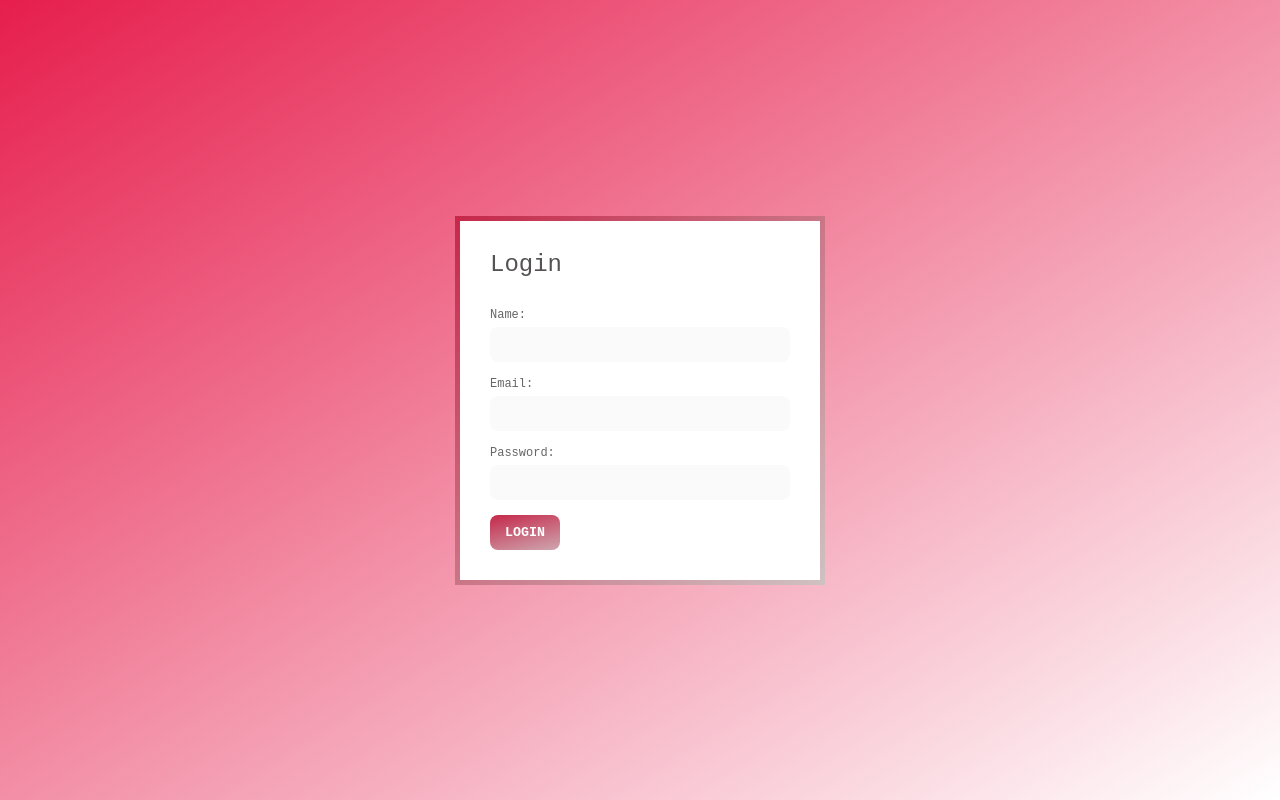
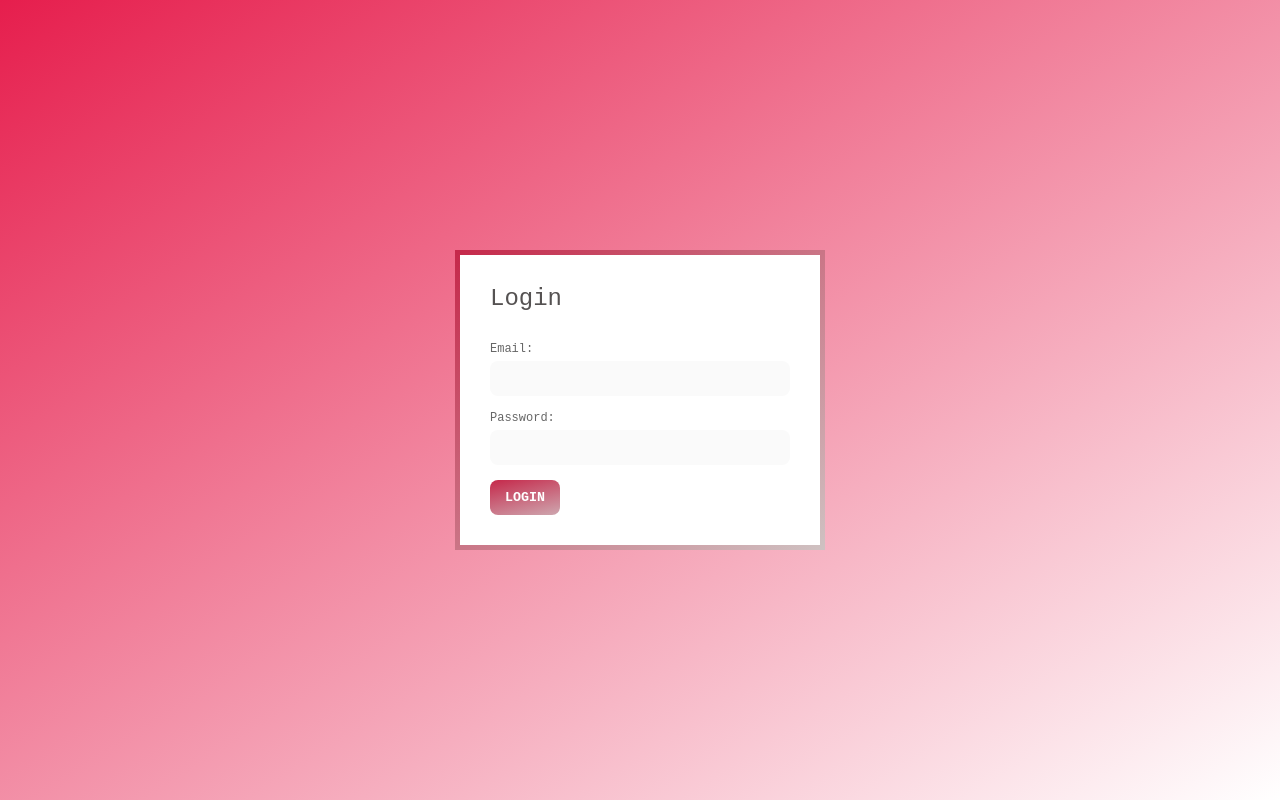
Before and after one commit to Batoul-Alsayyed/Airbnb, a React (Create React App) app in the folder react-app/: page /login in a window 1280 px wide. Built offline with nearby package versions, Linux system fonts and the light colour scheme.

Commit message:
REmoving name attribute from the login form

```diff
--- a/react-app/src/components/LoginForm.js
+++ b/react-app/src/components/LoginForm.js
@@ -13,10 +13,7 @@ function LoginForm({ Login, error}) {
         <div className='form-inner'>
             <h2>Login</h2>
             {(error != "") ? (<div className='error'>{error}</div>): ""}
-            <div className='form-group'>
-                <label htmlFor='name'>Name: </label>
-                <input type="text" name="name" id="name" onChange={e => setDetails({...details, name: e.target.value})} value={details.name}/>
-            </div>
+
             <div className='form-group'>
                 <label htmlFor='email'>Email: </label>
                 <input type="email" name="email" id="email" onChange={e => setDetails({...details, email: e.target.value})} value={details.email}/>
```
